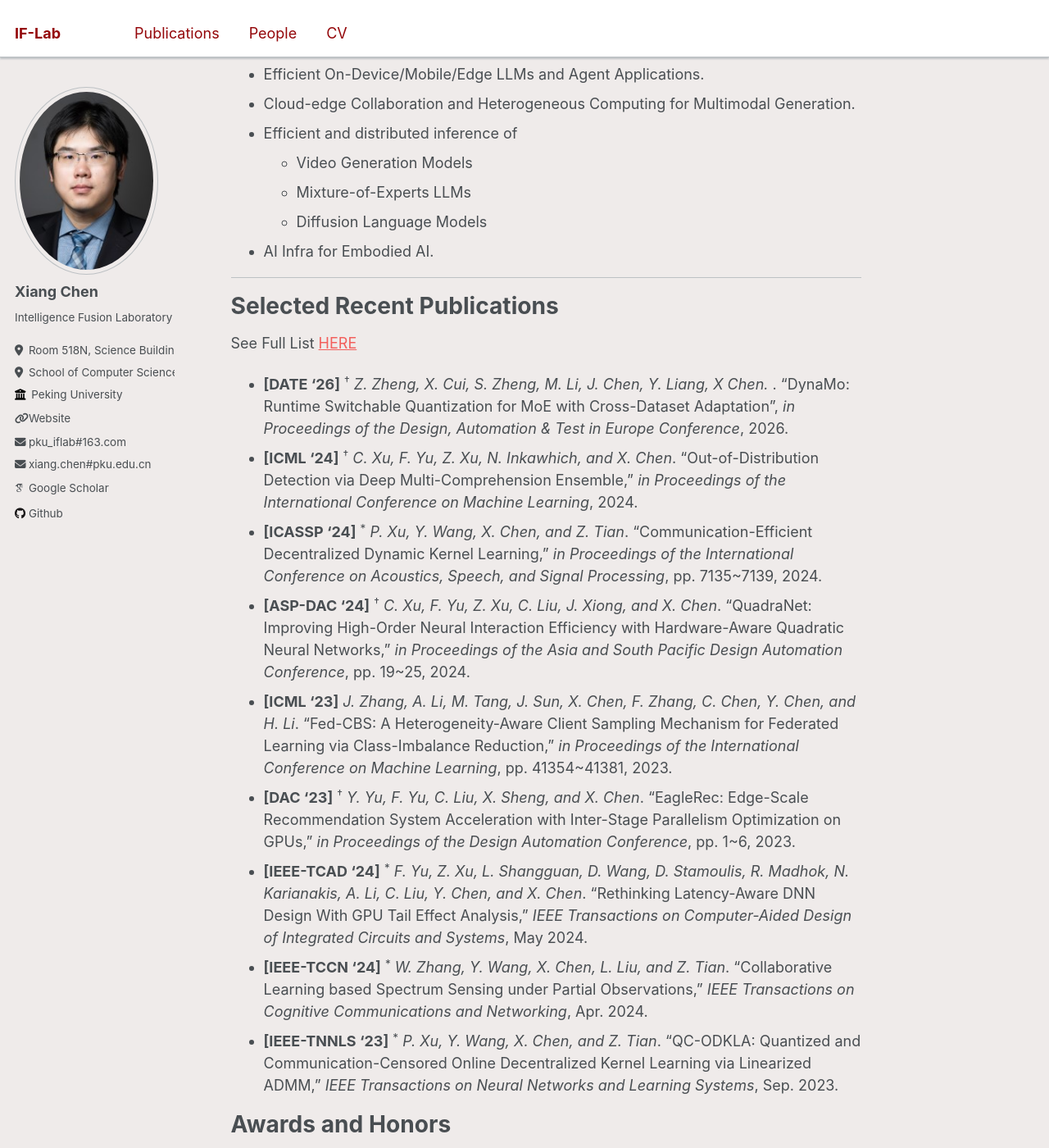
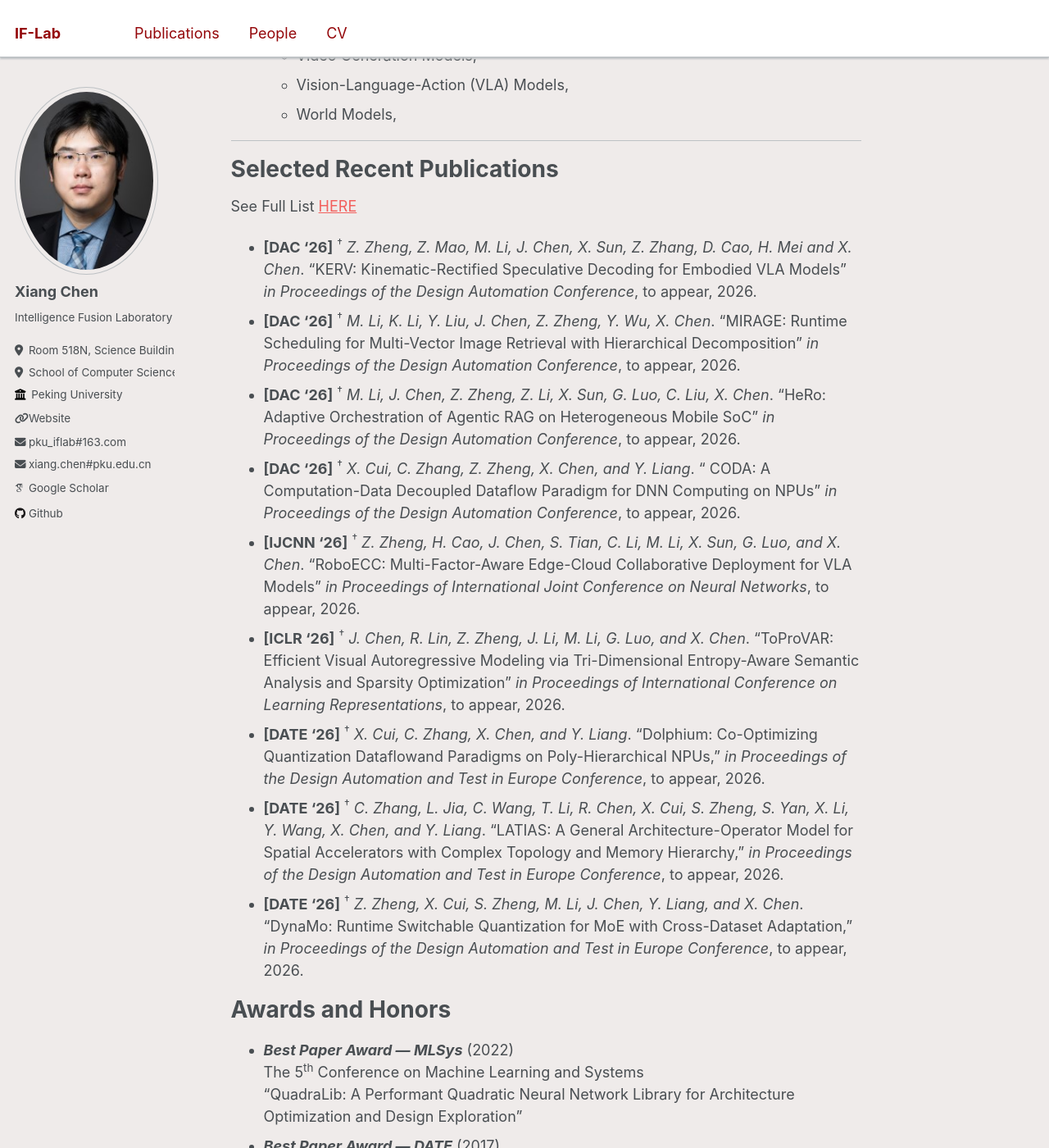
Before and after one commit to if-lab-pku/if-lab-pku.github.io, a Jekyll site: the page built from _pages/about.md, in a window 1280 px wide and 1400 px high, scrolled down 1325 px. Shown: the whole window at 82% size. Built offline with Jekyll 4.4.1, drawn with Linux system fonts in a browser that asks for light colours; some web fonts are replaced; some of the changed text lies outside the part shown.

Commit message:
Update selected publications in _pages/about.md

```diff
--- a/_pages/about.md
+++ b/_pages/about.md
@@ -17,21 +17,17 @@ WE ARE HIRING
 We are looking for self-motivated students to work on **Machine Learning System** or *AI Infra*, including efficient AI computing, domain specific architecture, mobile systems, and distributed machine learning.
 
 We now have *openings* for **PhD (to start in Fall 2027)** and **undergraduate/graduate interns**.
-- We **RECOMMEND** that students applying for PhD complete an internship 1 year to 3 months in advance (online / on-site).
-- Undergraduate interns/RA interested in our research are always WELCOME.
-
 If you are interested in our research, please contact Prof. Chen via mail **AS SOON AS POSSIBLE** .
 
 We prefer students with hands-on system building skills (e.g. C++/CUDA/Python programming, hardware design, mobile development etc.) or mathematics background.
 
 Our recent research topics include:
-- Efficient On-Device/Mobile/Edge LLMs and Agent Applications.
-- Cloud-edge Collaboration and Heterogeneous Computing for Multimodal Generation.
-- Efficient and distributed inference of
-  - Video Generation Models
-  - Mixture-of-Experts LLMs
-  - Diffusion Language Models
-- AI Infra for Embodied AI.
+- Efficient On-device Deployment for Foundation Models and Agentic Applications.
+- Cloud-edge and Heterogeneous Collaboration for Multimodal Generation.
+- Efficient Inference and Optimization of Foundation Models, including:
+  - Video Generation Models,
+  - Vision-Language-Action (VLA) Models,
+  - World Models,
 
 ---
 
@@ -39,15 +35,15 @@ Selected Recent Publications
 ===
 See Full List [HERE](/publications)
 
-- <strong>[DATE '26]</strong> <sup>†</sup> <em>Z. Zheng, X. Cui, S. Zheng, M. Li, J. Chen, Y. Liang, X Chen. </em>. "DynaMo: Runtime Switchable Quantization for MoE with Cross-Dataset Adaptation", <em>in Proceedings of the Design, Automation & Test in Europe Conference</em>, 2026.
-- <strong>[ICML '24]</strong> <sup>†</sup> <em>C. Xu, F. Yu, Z. Xu, N. Inkawhich, and X. Chen</em>. “Out-of-Distribution Detection via Deep Multi-Comprehension Ensemble,” <em>in Proceedings of the International Conference on Machine Learning</em>, 2024.
-- <strong>[ICASSP '24]</strong> <sup>*</sup> <em>P. Xu, Y. Wang, X. Chen, and Z. Tian</em>. “Communication-Efficient Decentralized Dynamic Kernel Learning,” <em>in Proceedings of the International Conference on Acoustics, Speech, and Signal Processing</em>,  pp. 7135~7139, 2024.
-- <strong>[ASP-DAC '24]</strong> <sup>†</sup> <em>C. Xu, F. Yu, Z. Xu, C. Liu, J. Xiong, and X. Chen</em>. “QuadraNet: Improving High-Order Neural Interaction Efficiency with Hardware-Aware Quadratic Neural Networks,” <em>in Proceedings of the Asia and South Pacific Design Automation Conference</em>, pp. 19~25, 2024.
-- <strong>[ICML '23]</strong> <em>J. Zhang, A. Li, M. Tang, J. Sun, X. Chen, F. Zhang, C. Chen, Y. Chen, and H. Li</em>. “Fed-CBS: A Heterogeneity-Aware Client Sampling Mechanism for Federated Learning via Class-Imbalance Reduction,” <em>in Proceedings of the International Conference on Machine Learning</em>, pp. 41354~41381, 2023.
-- <strong>[DAC '23]</strong> <sup>†</sup> <em>Y. Yu, F. Yu, C. Liu, X. Sheng, and X. Chen</em>. “EagleRec: Edge-Scale Recommendation System Acceleration with Inter-Stage Parallelism Optimization on GPUs,” <em>in Proceedings of the Design Automation Conference</em>, pp. 1~6, 2023.
-- <strong>[IEEE-TCAD '24]</strong> <sup>*</sup> <em>F. Yu, Z. Xu, L. Shangguan, D. Wang, D. Stamoulis, R. Madhok, N. Karianakis, A. Li, C. Liu, Y. Chen, and X. Chen</em>. “Rethinking Latency-Aware DNN Design With GPU Tail Effect Analysis,” <em>IEEE Transactions on Computer-Aided Design of Integrated Circuits and Systems</em>, May 2024.
-- <strong>[IEEE-TCCN '24]</strong> <sup>*</sup> <em>W. Zhang, Y. Wang, X. Chen, L. Liu, and Z. Tian</em>. “Collaborative Learning based Spectrum Sensing under Partial Observations,” <em>IEEE Transactions on Cognitive Communications and Networking</em>, Apr. 2024.
-- <strong>[IEEE-TNNLS '23]</strong> <sup>*</sup> <em>P. Xu, Y. Wang, X. Chen, and Z. Tian</em>. “QC-ODKLA: Quantized and Communication-Censored Online Decentralized Kernel Learning via Linearized ADMM,” <em>IEEE Transactions on Neural Networks and Learning Systems</em>, Sep. 2023.
+- <strong>[DAC '26]</strong> <sup>†</sup> <em>Z. Zheng, Z. Mao, M. Li, J. Chen, X. Sun, Z. Zhang, D. Cao, H. Mei and X. Chen</em>. “KERV: Kinematic-Rectified Speculative Decoding for Embodied VLA Models” <em>in Proceedings of the Design Automation Conference</em>, to appear, 2026.
+- <strong>[DAC '26]</strong> <sup>†</sup> <em>M. Li, K. Li, Y. Liu, J. Chen, Z. Zheng, Y. Wu, X. Chen</em>. “MIRAGE: Runtime Scheduling for Multi-Vector Image Retrieval with Hierarchical Decomposition” <em>in Proceedings of the Design Automation Conference</em>, to appear, 2026.
+- <strong>[DAC '26]</strong> <sup>†</sup> <em>M. Li, J. Chen, Z. Zheng, Z. Li, X. Sun, G. Luo, C. Liu, X. Chen</em>. “HeRo: Adaptive Orchestration of Agentic RAG on Heterogeneous Mobile SoC” <em>in Proceedings of the Design Automation Conference</em>, to appear, 2026.
+- <strong>[DAC '26]</strong> <sup>†</sup> <em>X. Cui, C. Zhang, Z. Zheng, X. Chen, and Y. Liang</em>. “ CODA: A Computation-Data Decoupled Dataflow Paradigm for DNN Computing on NPUs” <em>in Proceedings of the Design Automation Conference</em>, to appear, 2026.
+- <strong>[IJCNN '26]</strong> <sup>†</sup> <em>Z. Zheng, H. Cao, J. Chen, S. Tian, C. Li, M. Li, X. Sun, G. Luo, and X. Chen</em>. “RoboECC: Multi-Factor-Aware Edge-Cloud Collaborative Deployment for VLA Models” <em>in Proceedings of International Joint Conference on Neural Networks</em>, to appear, 2026.
+- <strong>[ICLR '26]</strong> <sup>†</sup> <em>J. Chen, R. Lin, Z. Zheng, J. Li, M. Li, G. Luo, and X. Chen</em>. “ToProVAR: Efficient Visual Autoregressive Modeling via Tri-Dimensional Entropy-Aware Semantic Analysis and Sparsity Optimization” <em>in Proceedings of International Conference on Learning Representations</em>, to appear, 2026.
+- <strong>[DATE '26]</strong> <sup>†</sup> <em>X. Cui, C. Zhang, X. Chen, and Y. Liang</em>. “Dolphium: Co-Optimizing Quantization Dataflowand Paradigms on Poly-Hierarchical NPUs,” <em>in Proceedings of the Design Automation and Test in Europe Conference</em>,  to appear, 2026.
+- <strong>[DATE '26]</strong> <sup>†</sup> <em>C. Zhang, L. Jia, C. Wang, T. Li, R. Chen, X. Cui, S. Zheng, S. Yan, X. Li, Y. Wang, X. Chen, and Y. Liang</em>. “LATIAS: A General Architecture-Operator Model for Spatial Accelerators with Complex Topology and Memory Hierarchy,” <em>in Proceedings of the Design Automation and Test in Europe Conference</em>,  to appear, 2026.
+- <strong>[DATE '26]</strong> <sup>†</sup> <em>Z. Zheng, X. Cui, S. Zheng, M. Li, J. Chen, Y. Liang, and X. Chen</em>. “DynaMo: Runtime Switchable Quantization for MoE with Cross-Dataset Adaptation,” <em>in Proceedings of the Design Automation and Test in Europe Conference</em>,  to appear, 2026.
 
 
 
```
